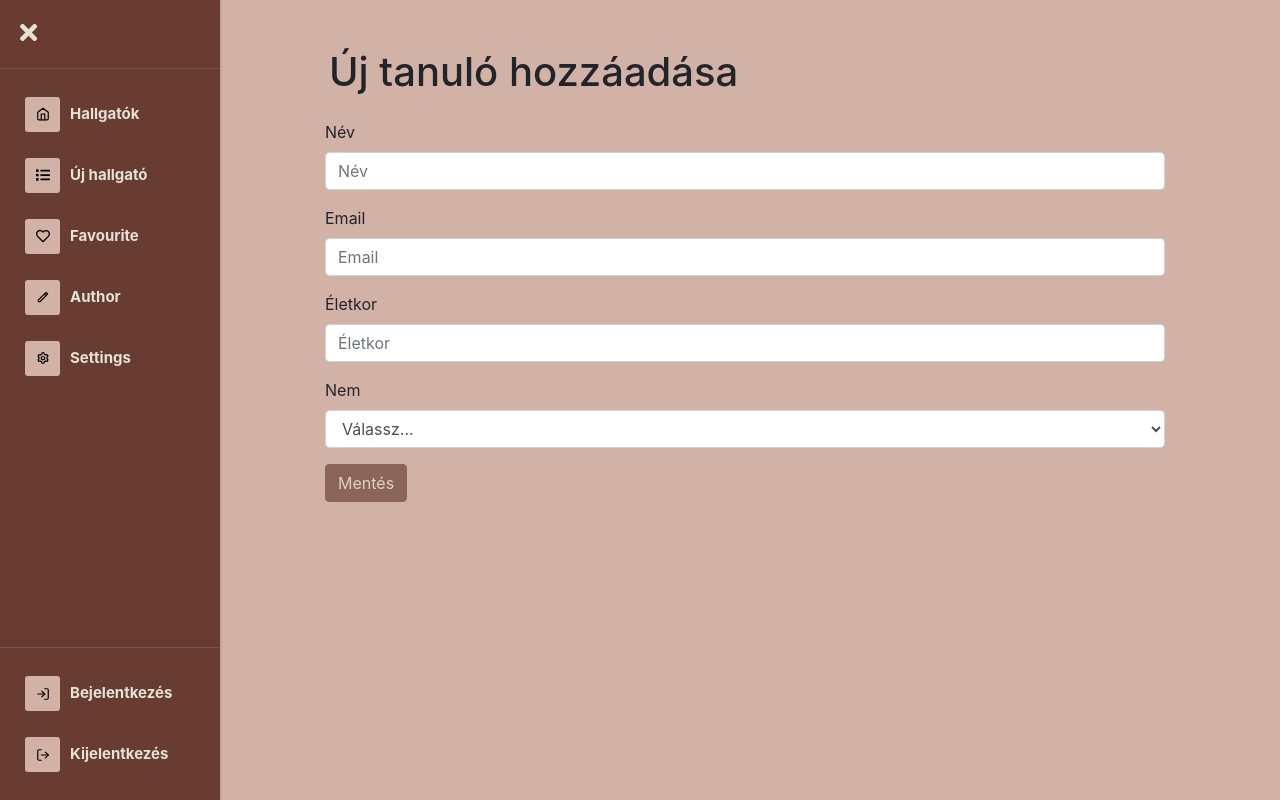
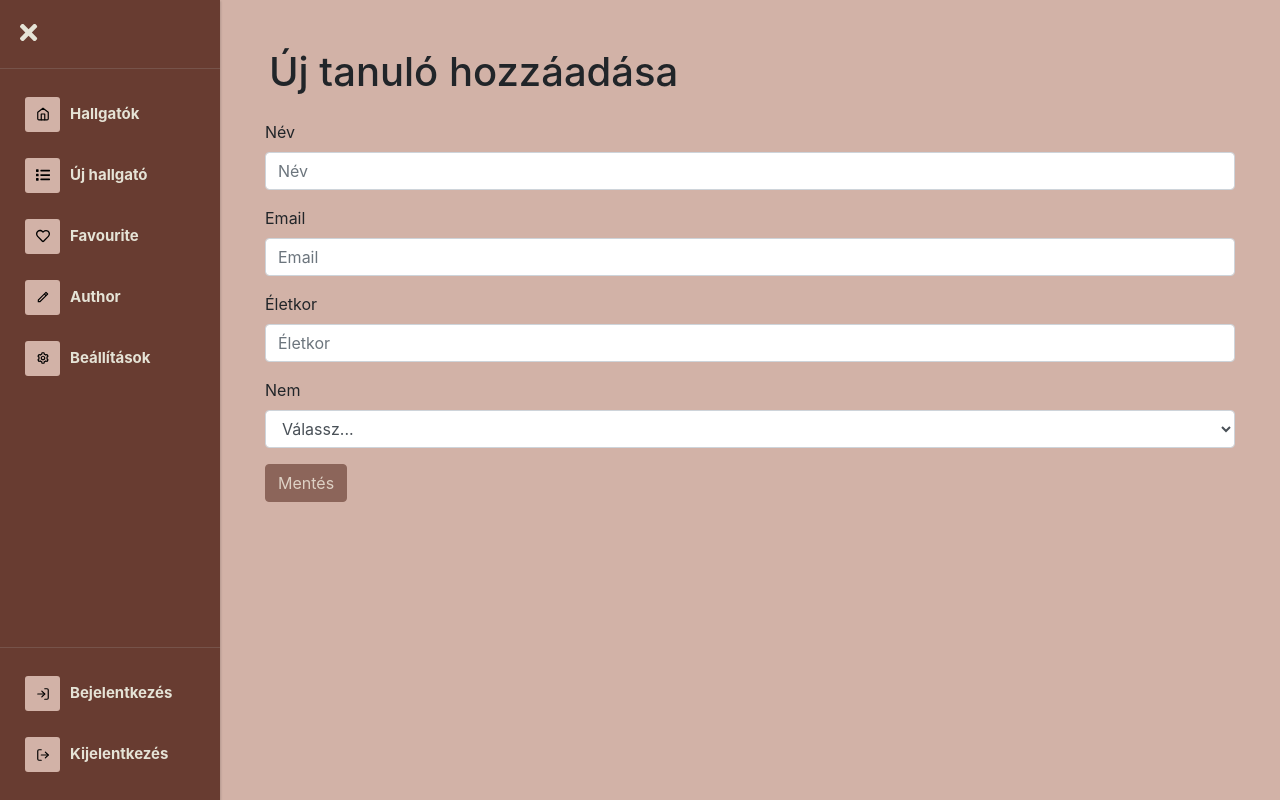
Before and after one commit to BHedi89/student-registry-react, a React (Create React App) app: page /addStudent in a window 1280 px wide. Built offline with nearby package versions, Linux system fonts and the light colour scheme.

Commit message:
made responsive site

```diff
--- a/src/layout/Header.js
+++ b/src/layout/Header.js
@@ -1,6 +1,3 @@
-import { Link } from "react-router-dom";
-import ButtonComponent from "../UI/ButtonComponent";
-
 const Header = props => {
     return (
         <div className="row mt-5 mb-2 ml-1">
--- a/src/layout/MainLayout.js
+++ b/src/layout/MainLayout.js
@@ -4,15 +4,20 @@ import classes from "./MainLayout.module.css";
 const MainLayout = props => {
   return (
     <>
-      <div className={classes.flexcontainer}>
-        <div className={classes.sideBar}>
+      <div className={classes.container}>
+        <div className={classes.sidebarcontainer}>
+          <div className={classes.sidebar}>
             <SideBar
               allStudent="/studentList"
               newStudent="/addStudent"
             />
           </div>
+        </div>
+
+        <div className={classes.flexcontainer}>
           <div className={classes.maincontent}>
               {props.children}
+          </div>
         </div>
       </div>
     </>
--- a/src/layout/MainLayout.module.css
+++ b/src/layout/MainLayout.module.css
@@ -1,9 +1,59 @@
-.flexcontainer {
+* {
+    margin: 0;
+    padding: 0;
+    box-sizing: border-box;
+}
+
+.container {
     display: flex;
 }
 
+.flexcontainer {
+    flex: 50%;
+}
+
 .maincontent {
-    margin-left: 310px;
-    margin-right: 100px;
-    flex-grow: 1;
+    flex: 50%;
+    height: 100vh;
+    overflow-y: scroll;
+    overflow-x: hidden;
+    margin: 0 30px 0 30px;
 }
+
+.maincontent::-webkit-scrollbar {
+    display: none;
+}
+
+.sidebar {
+    height: 100vh;
+}
+
+@media only screen and (max-width: 600px) {
+    .sidebar {
+        display: none;
+    }
+}
+
+@media only screen and (min-width: 600px) {
+    .sidebar {
+        display: none;
+    }
+}
+
+@media only screen and (min-width: 768px) {
+    .sidebar {
+        display: none;
+    }
+}
+
+@media only screen and (min-width: 992px) {
+    .sidebar {
+        display: block;
+    }
+}
+
+@media only screen and (min-width: 1200px) {
+    .sidebar {
+        display: block;
+    }
+}
--- a/src/layout/SideBar.css
+++ b/src/layout/SideBar.css
@@ -1,5 +1,4 @@
 #header {
-    position: fixed;
     width: 220px;
 }
 
@@ -65,12 +64,6 @@
     padding: 20px;
 }
 
-@media only screen and (max-width: 720px) {
-    html {
-        overflow: hidden;
-    }
-}
-
 .icon {
     font-size: 25px;
     color: #E5E3D6;
--- a/src/layout/SideBar.js
+++ b/src/layout/SideBar.js
@@ -48,7 +48,7 @@ const SideBar = props => {
               </MenuItem>
               <MenuItem icon={<FaRegHeart />} className="menu">Favourite</MenuItem>
               <MenuItem icon={<RiPencilLine />} className="menu">Author</MenuItem>
-              <MenuItem icon={<BiCog />} className="menu">Settings</MenuItem>
+              <MenuItem icon={<BiCog />} className="menu">Beállítások</MenuItem>
             </Menu>
           </SidebarContent>
           <SidebarFooter>
```
Lines whose indentation alone changed are shown as unchanged.
